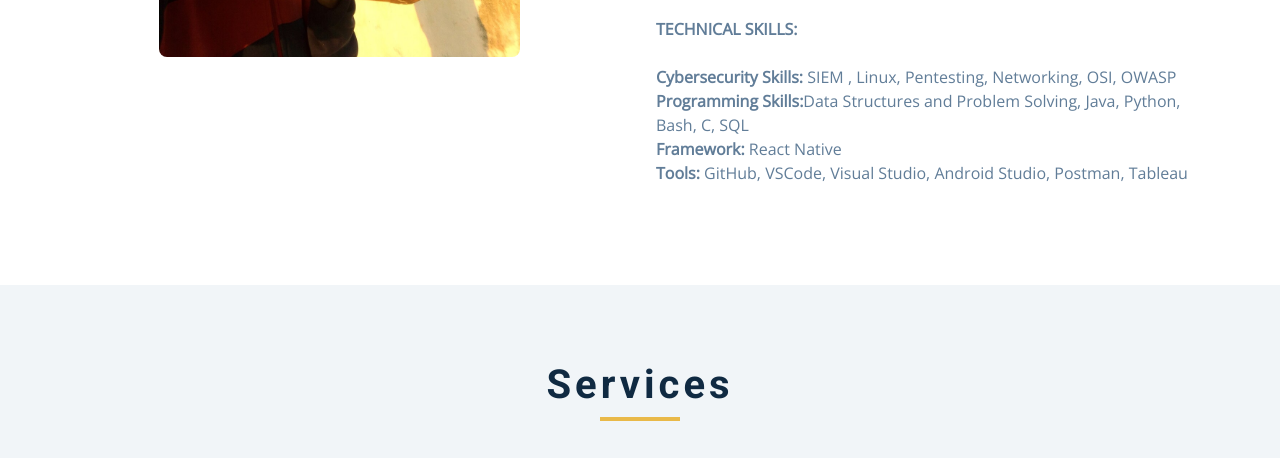
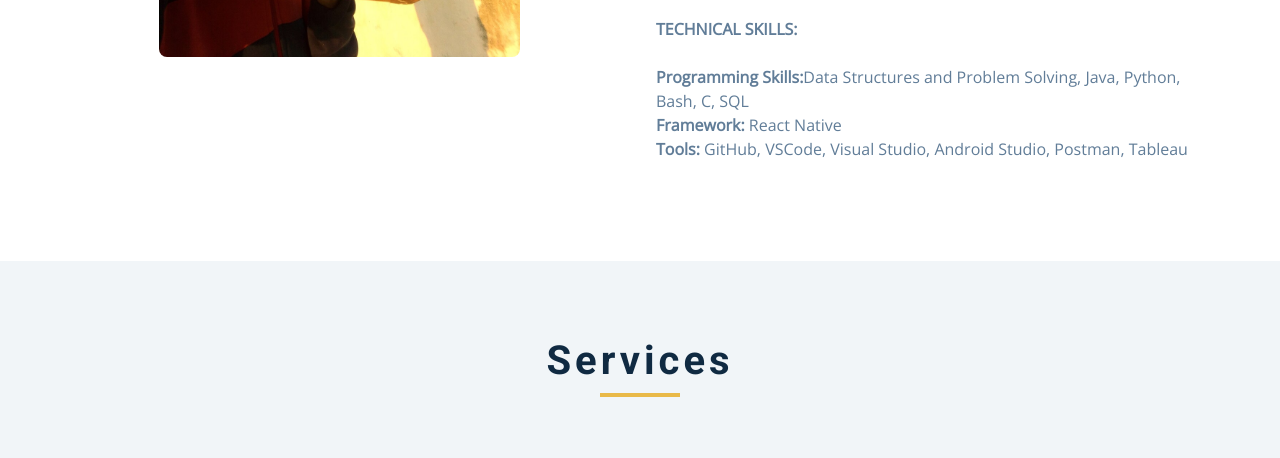
Before and after one commit to VenkateshRanjanVerma/profile, a plain HTML site: page index.html in a window 1280 px wide. Shown: the part 1303-1761 px from the top of the page. Drawn offline with nearby package versions, Linux system fonts and the light colour scheme.

Commit message:
Update index.html
removed cybersecurity skills

```diff
--- a/index.html
+++ b/index.html
@@ -179,7 +179,7 @@ of emerging Tech Stacks of the organization. &nbsp &nbsp &nbsp &nbsp -->
           </p>
 
           <p><strong>TECHNICAL SKILLS:</strong> <br><br>
-              <strong>Cybersecurity Skills:</strong> SIEM , Linux, Pentesting, Networking, OSI, OWASP<br>
+
               <strong>Programming Skills:</strong>Data Structures and Problem Solving, Java, Python, Bash, C, SQL<br>
               <strong>Framework:</strong>  React Native<br>
                <strong>Tools:</strong> GitHub, VSCode, Visual Studio, Android Studio, Postman, Tableau<br>
```
